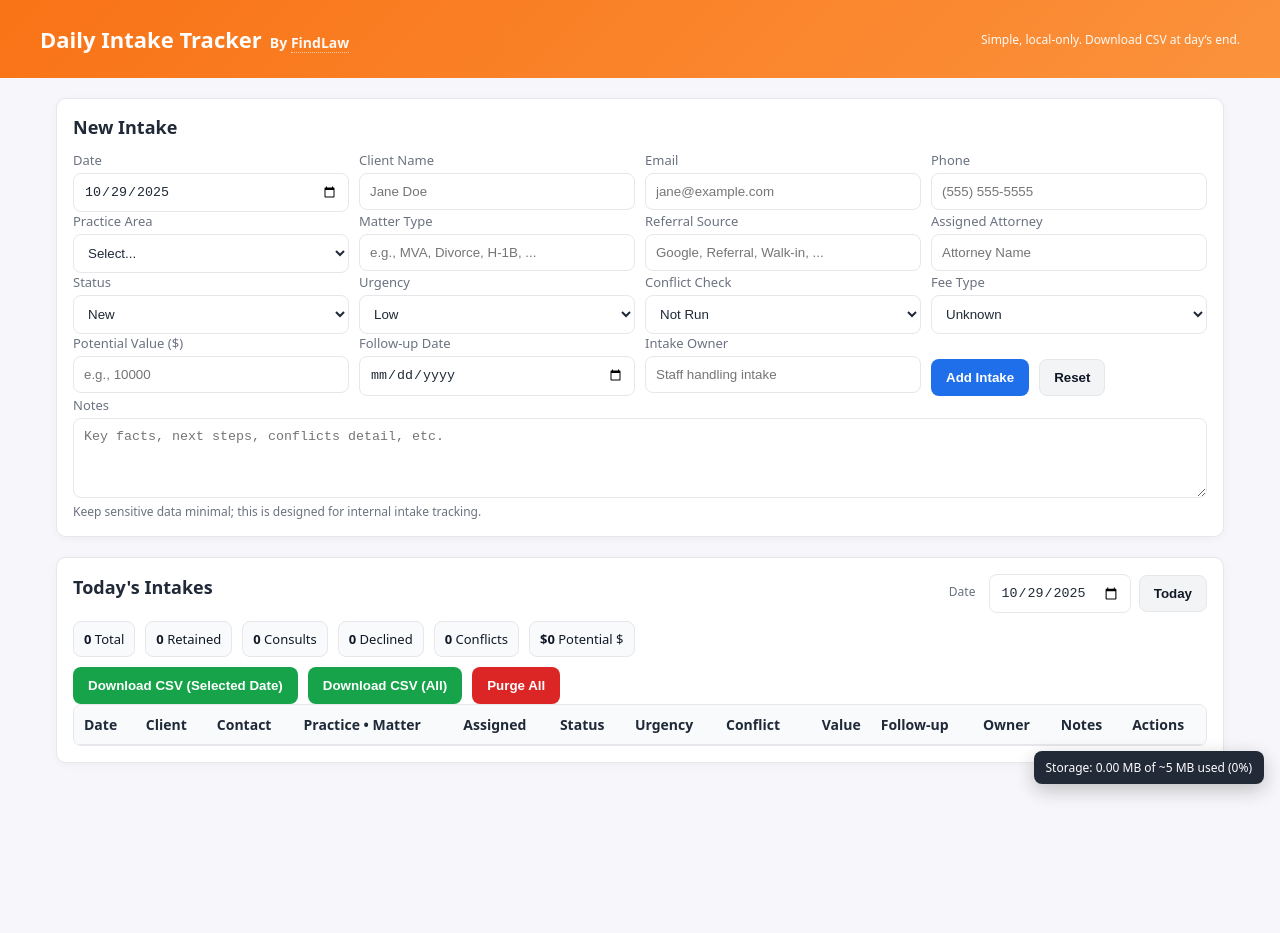
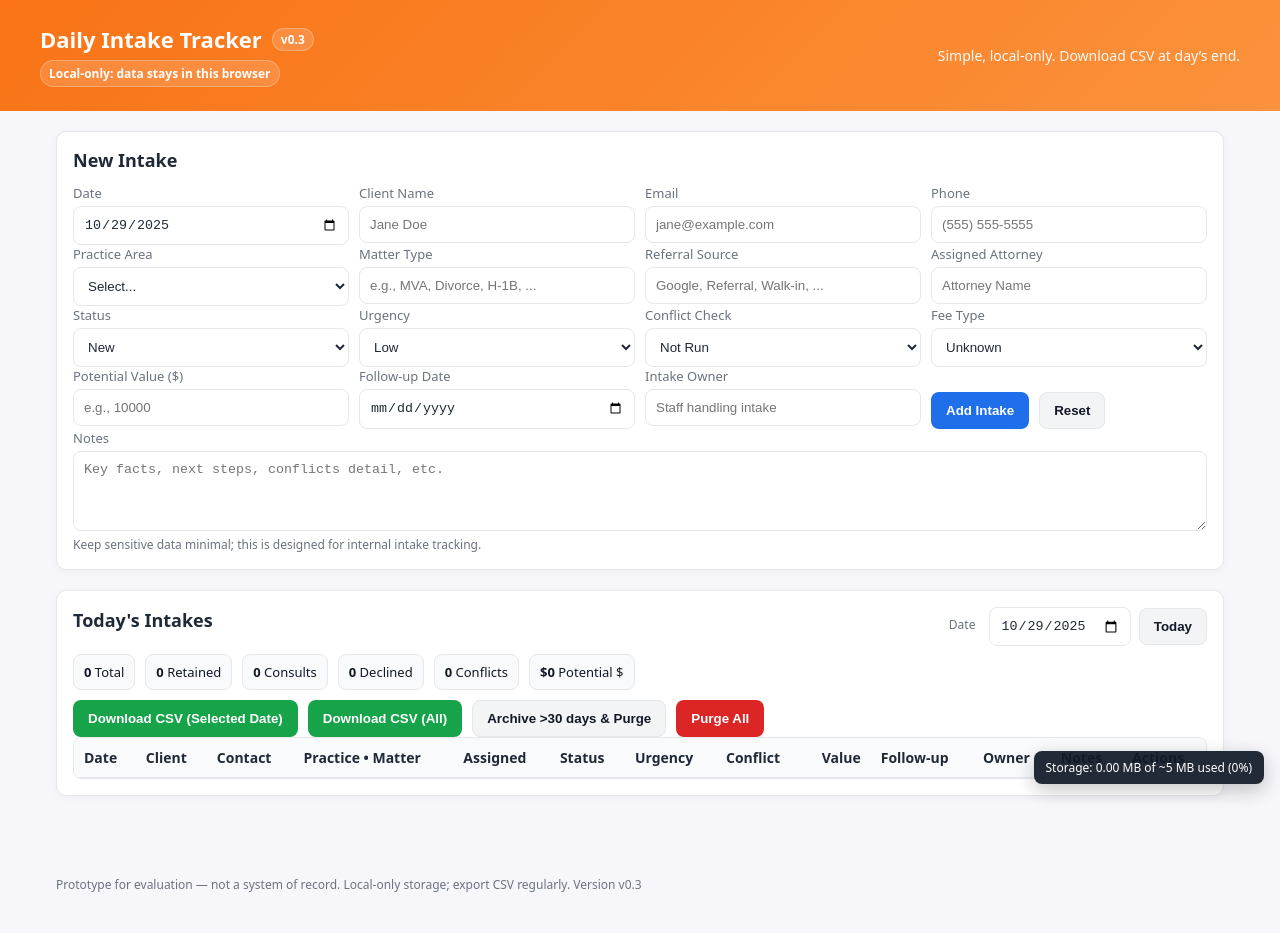
Before and after one commit to ealimon/Intake-Form, a plain HTML site: page index.html in a window 1280 px wide. Before the commit the page ends 831 px from the top, so only its background shows below. Drawn offline with Linux system fonts and the light colour scheme.

Commit message:
Update index.html

```diff
--- a/index.html
+++ b/index.html
@@ -10,25 +10,39 @@
       --panel: #ffffff;
       --text: #1f2937;
       --muted: #6b7280;
-      --accent: #1f6feb; /* buttons remain blue as before */
+      --accent: #1f6feb; /* primary action buttons */
       --danger: #dc2626;
       --border: #e5e7eb;
       --radius: 10px;
+      --orange-start: #f97316;
+      --orange-end: #fb923c;
+      --badge-bg: rgba(255,255,255,0.15);
     }
     * { box-sizing: border-box; }
     body { margin: 0; font-family: system-ui, -apple-system, Segoe UI, Roboto, Helvetica, Arial, sans-serif; background: var(--bg); color: var(--text); }
     header {
-      /* Orange gradient header */
-      background: linear-gradient(135deg, #f97316, #fb923c);
+      background: linear-gradient(135deg, var(--orange-start), var(--orange-end));
       color: white; padding: 24px 16px;
     }
-    header .inner { max-width: 1200px; margin: 0 auto; display: flex; align-items: center; justify-content: space-between; gap: 16px; flex-wrap: wrap; }
-    header h1 { margin: 0; font-size: 22px; display: flex; align-items: baseline; gap: 8px; }
-    header .brand { font-size: 14px; font-weight: 600; opacity: 0.95; }
-    header .brand a { color: #fff; text-decoration: none; border-bottom: 1px dotted rgba(255,255,255,0.6); }
-    header .brand a:hover { text-decoration: underline; }
+    header .inner {
+      max-width: 1200px; margin: 0 auto;
+      display: grid; grid-template-columns: 1fr auto; gap: 16px; align-items: center;
+    }
+    header h1 {
+      margin: 0; font-size: 22px; display: flex; align-items: center; gap: 10px; flex-wrap: wrap;
+    }
+    .version-tag {
+      font-size: 12px; font-weight: 700; padding: 2px 8px; border-radius: 999px; background: var(--badge-bg); color: #fff;
+      border: 1px solid rgba(255,255,255,0.25);
+    }
+    .local-badge {
+      display: inline-block; margin-top: 6px;
+      font-size: 12px; font-weight: 600; padding: 4px 8px; border-radius: 999px; background: var(--badge-bg); color: #fff;
+      border: 1px solid rgba(255,255,255,0.25);
+    }
     /* Header subtext white for visibility */
-    header .muted { color: #fff; opacity: 0.95; }
+    header .muted { color: #fff; opacity: 0.95; font-size: 14px; }
+
     .container { max-width: 1200px; margin: 20px auto; padding: 0 16px 48px; display: grid; grid-template-columns: 1fr; gap: 20px; }
 
     section { background: var(--panel); border: 1px solid var(--border); border-radius: var(--radius); padding: 16px; box-shadow: 0 2px 8px rgba(0,0,0,0.04); }
@@ -50,8 +64,7 @@
     }
     button.primary { background: var(--accent); color: #fff; border-color: transparent; }
     button.danger { background: var(--danger); color: #fff; border-color: transparent; }
-    /* New green button style */
-    button.success { background: #16a34a; color: #fff; border-color: transparent; }
+    button.success { background: #16a34a; color: #fff; border-color: transparent; } /* green */
     .muted { color: var(--muted); font-size: 12px; }
     .table-wrap { overflow: auto; border: 1px solid var(--border); border-radius: 8px; }
     table { border-collapse: collapse; width: 100%; min-width: 900px; }
@@ -74,6 +87,11 @@
     .soft { color: var(--muted); }
     .nowrap { white-space: nowrap; }
 
+    /* Footer disclaimer */
+    .footer {
+      max-width: 1200px; margin: 0 auto; padding: 12px 16px 40px; color: var(--muted); font-size: 12px;
+    }
+
     /* Storage meter */
     .storage-meter {
       position: fixed;
@@ -88,15 +106,22 @@
       opacity: 0.92;
       z-index: 1000;
     }
+
+    @media print {
+      .storage-meter { display: none !important; }
+    }
   </style>
 </head>
 <body>
   <header>
     <div class="inner">
-      <h1>
-        Daily Intake Tracker
-        <span class="brand">By <a href="https://www.findlaw.com/" target="_blank" rel="noopener noreferrer">FindLaw</a></span>
-      </h1>
+      <div>
+        <h1>
+          Daily Intake Tracker
+          <span class="version-tag">v0.3</span>
+        </h1>
+        <div class="local-badge">Local-only: data stays in this browser</div>
+      </div>
       <div class="muted">Simple, local-only. Download CSV at day’s end.</div>
     </div>
   </header>
@@ -242,6 +267,7 @@
       <div class="actions">
         <button id="downloadCsvFilteredBtn" class="success">Download CSV (Selected Date)</button>
         <button id="downloadCsvAllBtn" class="success">Download CSV (All)</button>
+        <button id="archivePurgeBtn" title="Save entries older than 30 days to CSV and remove them from this browser">Archive >30 days & Purge</button>
         <button id="purgeBtn" class="danger" title="Remove all entries from this browser">Purge All</button>
       </div>
 
@@ -273,6 +299,10 @@
   <!-- Bottom-right storage meter -->
   <div id="storageNotice" class="storage-meter" role="status" aria-live="polite">Storage: calculating…</div>
 
+  <footer class="footer">
+    Prototype for evaluation — not a system of record. Local-only storage; export CSV regularly. Version v0.3
+  </footer>
+
   <script>
     // Helpers
     const $ = (sel, root=document) => root.querySelector(sel);
@@ -283,6 +313,12 @@
     };
     const todayStr = () => {
       const d = new Date();
+      const yyyy = d.getFullYear();
+      const mm = String(d.getMonth()+1).padStart(2,'0');
+      const dd = String(d.getDate()).padStart(2,'0');
+      return `${yyyy}-${mm}-${dd}`;
+    };
+    const dateToIso = (d) => {
       const yyyy = d.getFullYear();
       const mm = String(d.getMonth()+1).padStart(2,'0');
       const dd = String(d.getDate()).padStart(2,'0');
@@ -356,6 +392,7 @@
 
       $('#downloadCsvFilteredBtn').addEventListener('click', downloadCsvFiltered);
       $('#downloadCsvAllBtn').addEventListener('click', downloadCsvAll);
+      $('#archivePurgeBtn').addEventListener('click', archiveAndPurgeOld);
       $('#purgeBtn').addEventListener('click', purgeAll);
 
       draw();
@@ -515,6 +552,22 @@
       const a = document.createElement('a'); a.href = URL.createObjectURL(blob); a.download = filename; a.click(); URL.revokeObjectURL(a.href);
     }
 
+    function archiveAndPurgeOld() {
+      const cutoff = new Date();
+      cutoff.setDate(cutoff.getDate() - 30);
+      const cutoffStr = dateToIso(cutoff);
+      const older = state.entries.filter(e => e.date && e.date < cutoffStr);
+      if (!older.length) {
+        alert(`No entries older than 30 days (before ${cutoffStr}).`);
+        return;
+      }
+      if (!confirm(`Archive ${older.length} entries older than 30 days (before ${cutoffStr}) to CSV and remove them from this browser?`)) return;
+      downloadCsvFromEntries(older, `intakes-archive-before-${cutoffStr}.csv`);
+      state.entries = state.entries.filter(e => !(e.date && e.date < cutoffStr));
+      persist(); draw();
+      alert(`Archived and purged ${older.length} entries.`);
+    }
+
     function purgeAll() {
       if (!confirm('This will delete ALL entries stored locally on this browser. Continue?')) return;
       state.entries = [];
```
